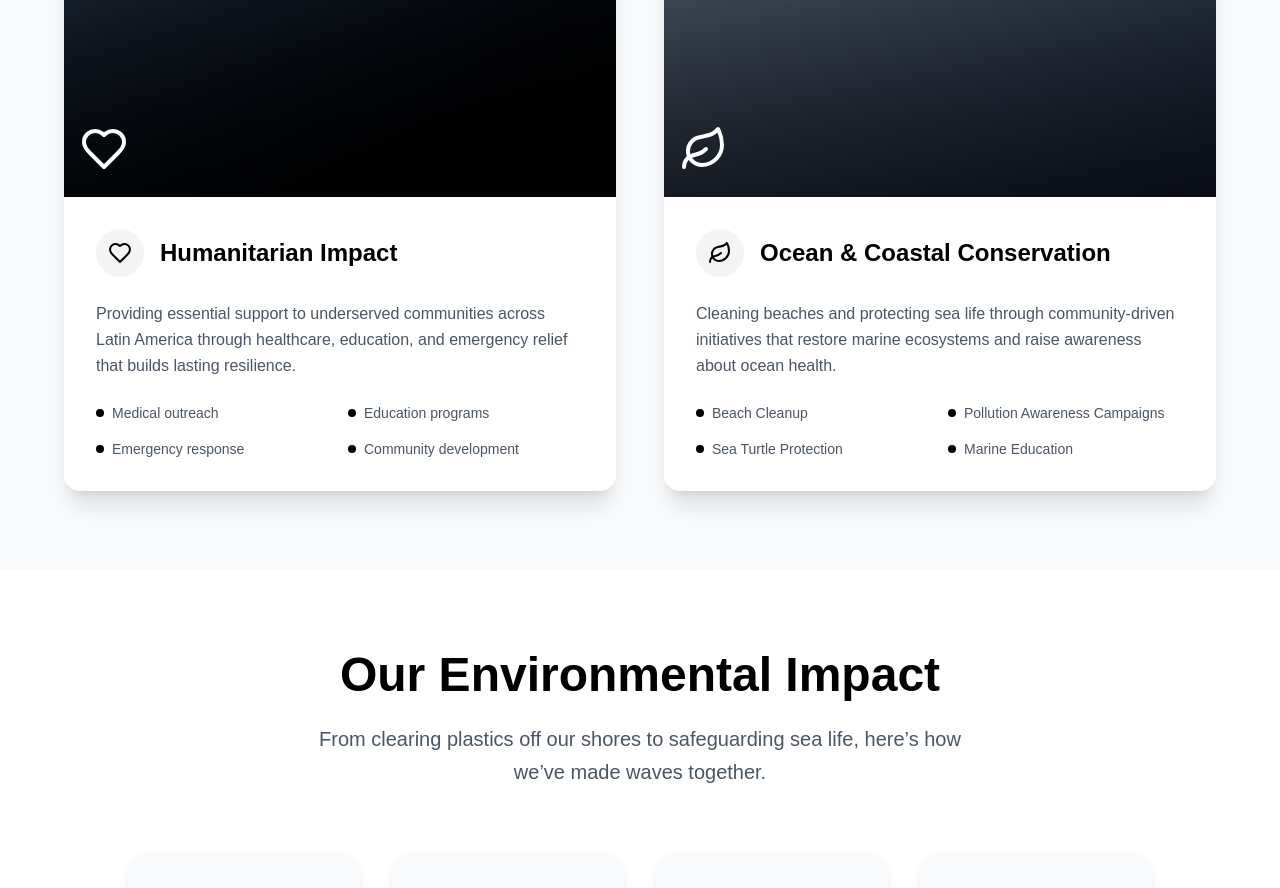
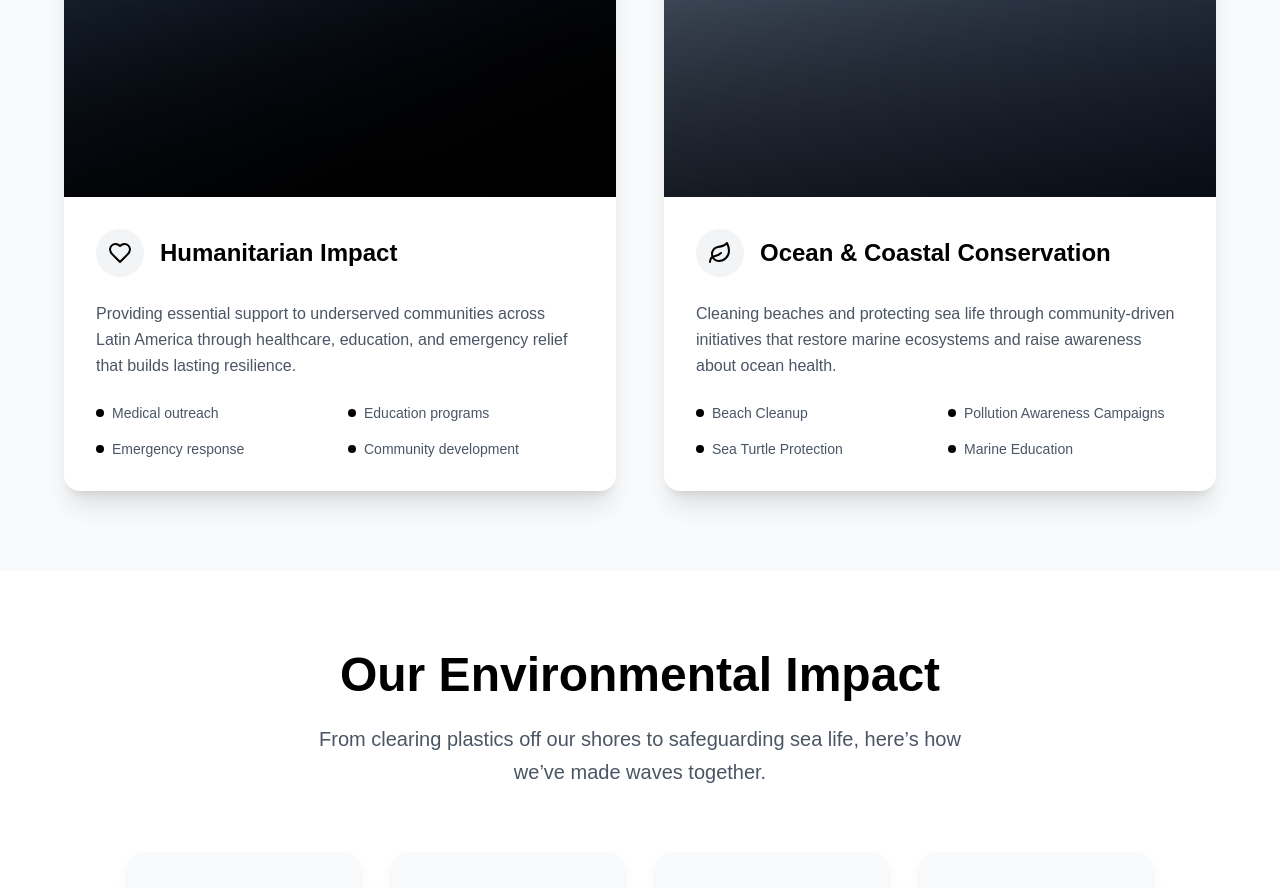
Before and after one commit to KevinIbarra1/4nature, a Next.js app: page / in a window 1280 px wide. Shown: the part 1140-2028 px from the top of the page. Built offline with nearby package versions, Linux system fonts and the light colour scheme.

Commit message:
remove decorative elements and improve text formatting on landing page

```diff
--- a/src/app/page.js
+++ b/src/app/page.js
@@ -195,9 +195,6 @@ export default function LandingPage() {
             <div className="bg-white rounded-2xl shadow-xl overflow-hidden hover:shadow-2xl transition-all duration-500 transform hover:-translate-y-2 group">
               <div className="h-64 bg-gradient-to-br from-gray-800 to-black relative overflow-hidden">
                 <div className="absolute inset-0 bg-gradient-to-t from-black/50 to-transparent"></div>
-                <div className="absolute bottom-4 left-4 text-white">
-                  <Heart className="h-12 w-12 mb-2 group-hover:scale-110 transition-transform duration-300" />
-                </div>
               </div>
               <div className="p-8">
                 <div className="flex items-center mb-6">
@@ -236,9 +233,6 @@ export default function LandingPage() {
             <div className="bg-white rounded-2xl shadow-xl overflow-hidden hover:shadow-2xl transition-all duration-500 transform hover:-translate-y-2 group">
               <div className="h-64 bg-gradient-to-br from-gray-600 to-gray-900 relative overflow-hidden">
                 <div className="absolute inset-0 bg-gradient-to-t from-black/50 to-transparent"></div>
-                <div className="absolute bottom-4 left-4 text-white">
-                  <Leaf className="h-12 w-12 mb-2 group-hover:scale-110 transition-transform duration-300" />
-                </div>
               </div>
               <div className="p-8">
                 <div className="flex items-center mb-6">
@@ -335,9 +329,9 @@ export default function LandingPage() {
               </h3>
               <p className="text-lg text-gray-600 mb-6 leading-relaxed">
                 Founded on the understanding that human wellbeing and
-                environmental health are fundamentally connected, 4Nature PR works
-                hand-in-hand with communities across Latin America to create
-                lasting, positive change.
+                environmental health are fundamentally connected, 4Nature PR
+                works hand-in-hand with communities across Latin America to
+                create lasting, positive change.
               </p>
               <p className="text-lg text-gray-600 mb-8 leading-relaxed">
                 Our integrated approach ensures that every humanitarian project
@@ -419,8 +413,8 @@ export default function LandingPage() {
               Let&apos;s Connect
             </h3>
             <p className="text-xl text-gray-600 max-w-2xl mx-auto">
-              Ready to join our mission? We&apos;d love to hear from you and explore
-              how we can work together.
+              Ready to join our mission? We&apos;d love to hear from you and
+              explore how we can work together.
             </p>
           </div>
           <div className="grid md:grid-cols-2 gap-8 max-w-4xl mx-auto">
```
